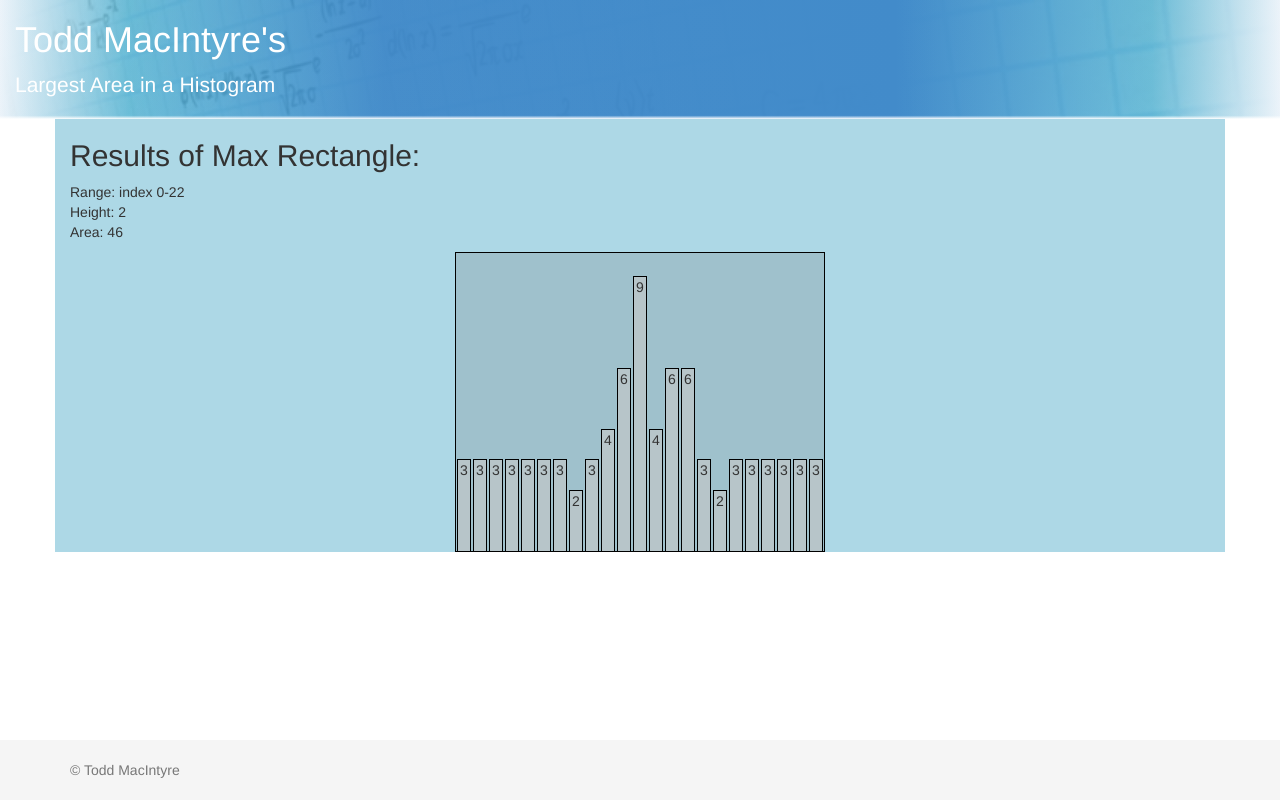
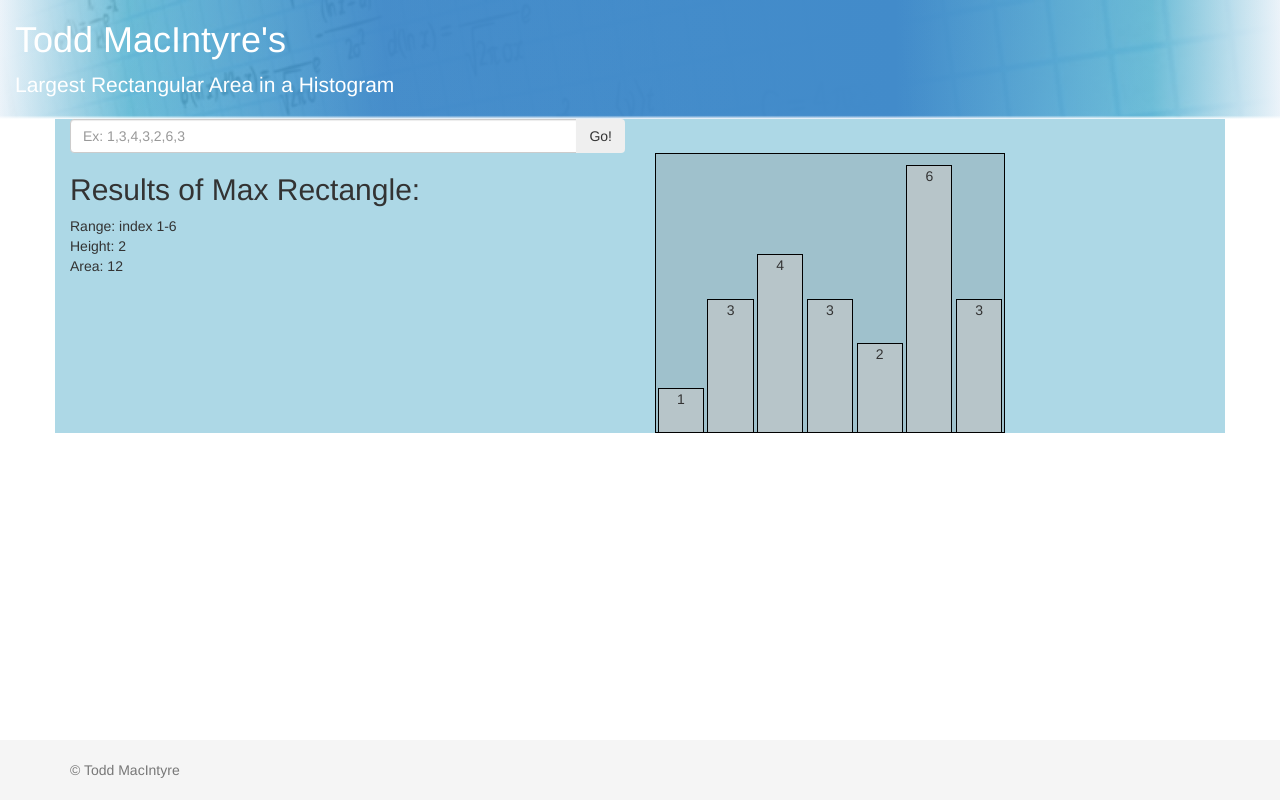
Before and after one commit to toddmacintyre/rect_in_histogram_js, a plain HTML site: page index.html in a window 1280 px wide. Drawn offline with nearby package versions, Linux system fonts and the light colour scheme.

Commit message:
Added input field

```diff
--- a/css/main.css
+++ b/css/main.css
@@ -61,9 +61,9 @@ body div.container-fluid {
   border: 1px solid black;
   padding-top: 2%;
   background-color: rgba(100,100,100,.2);
-  height: 300px;
-  width: 370px;
-  margin: auto;
+  height: 280px;
+  width: 350px;
+
 
   display: flex;
   flex-flow: row nowrap;
--- a/index.html
+++ b/index.html
@@ -17,17 +17,34 @@
     <div class="container-fluid text-xs-center py-10 bg-primary text-white py-3">
       <div class="jumbotron-fluid py-1">
         <h1 class="display-3">Todd MacIntyre's</h1>
-        <p class="lead">Largest Area in a Histogram</p>
+        <p class="lead">Largest Rectangular Area in a Histogram</p>
       </div>
     </div>
 
     <div class="container card card-block mt-3 px-1 pb-2" id="jsDisplay">
 
+      <div class="row mb-2">
+        <div class="col-lg-6">
+          <div class="input-group">
+            <input type="text" class="form-control" placeholder="Ex: 1,3,4,3,2,6,3">
+            <span class="input-group-btn">
+              <button class="btn btn-secondary" type="button">Go!</button>
+            </span>
+          </div>
+        </div>
+      </div>
 
-      <div id="histogram">
-        <!-- JS content goes here -->
-      </div><!-- End histogram -->
+      <div class="row">
+        <div id="results" class="col-lg-6 xs-center">
+          <!-- Results go here -->
+        </div>
 
+      <div id="histoContainer" class="col-lg-6 mx-auto">
+          <div id="histogram" class="mx-auto">
+            <!-- JS content goes here -->
+          </div><!-- End histogram -->
+        </div>
+      </div>
 
 
     </div><!-- End jsDisplay -->
--- a/js/app.js
+++ b/js/app.js
@@ -29,8 +29,8 @@ var lgRect = function(array) {
 		// retrieve position stack shorthand
 		if (position.length > 0) {
 			p = position[position.length - 1].index;
-			pHeight = position[position.length - 1].height;
-		} else {
+			pHeight = position[position.length - 1].height
+;		} else {
 			pHeight = 0;
 		}
 
@@ -53,6 +53,7 @@ var lgRect = function(array) {
 				}
 			}
 
+			// If height increased
 		} else if ( array[i] > pHeight ) {
 			// Capture all steps up to the top of increase and push to stack
 			while ( pHeight < array[i] ) {
@@ -127,13 +128,13 @@ var printTallest = function(tallest) {
 // histo = [3,2,1,0,1,2,3,4];
 // histo = [4,5,4,3,4];
 // histo = [7,6,5,4,3,2,1,0];
-// histo = [1,3,4,3,2,6,3];
+histo = [1,3,4,3,2,6,3];
 // histo = [0,5,10,7,10,4,6,3,9];
 // histo = [3,20,16,0,0,0,30];
 // histo = [0,0,0,0,0,0,0];
 // histo = [5,5,5,5,5];
 // histo = [5];
-histo = [3,3,3,3,3,3,3,2,3,4,6,9,4,6,6,3,2,3,3,3,3,3,3];
+// histo = [3,3,3,3,3,3,3,2,3,4,6,9,4,6,6,3,2,3,3,3,3,3,3];
 
 
 rectReturn = lgRect(histo);
--- a/js/display.js
+++ b/js/display.js
@@ -12,8 +12,9 @@ contentHTML += "Height: " + maxRect.height + "<br>";
 contentHTML += "Area: " + maxRect.size;
 content.innerHTML = contentHTML;
 
-$jsDisplay.prepend(content);
-$jsDisplay.prepend(header);
+$('#results').append(header);
+$('#results').append(content);
+
 
 
 
```
